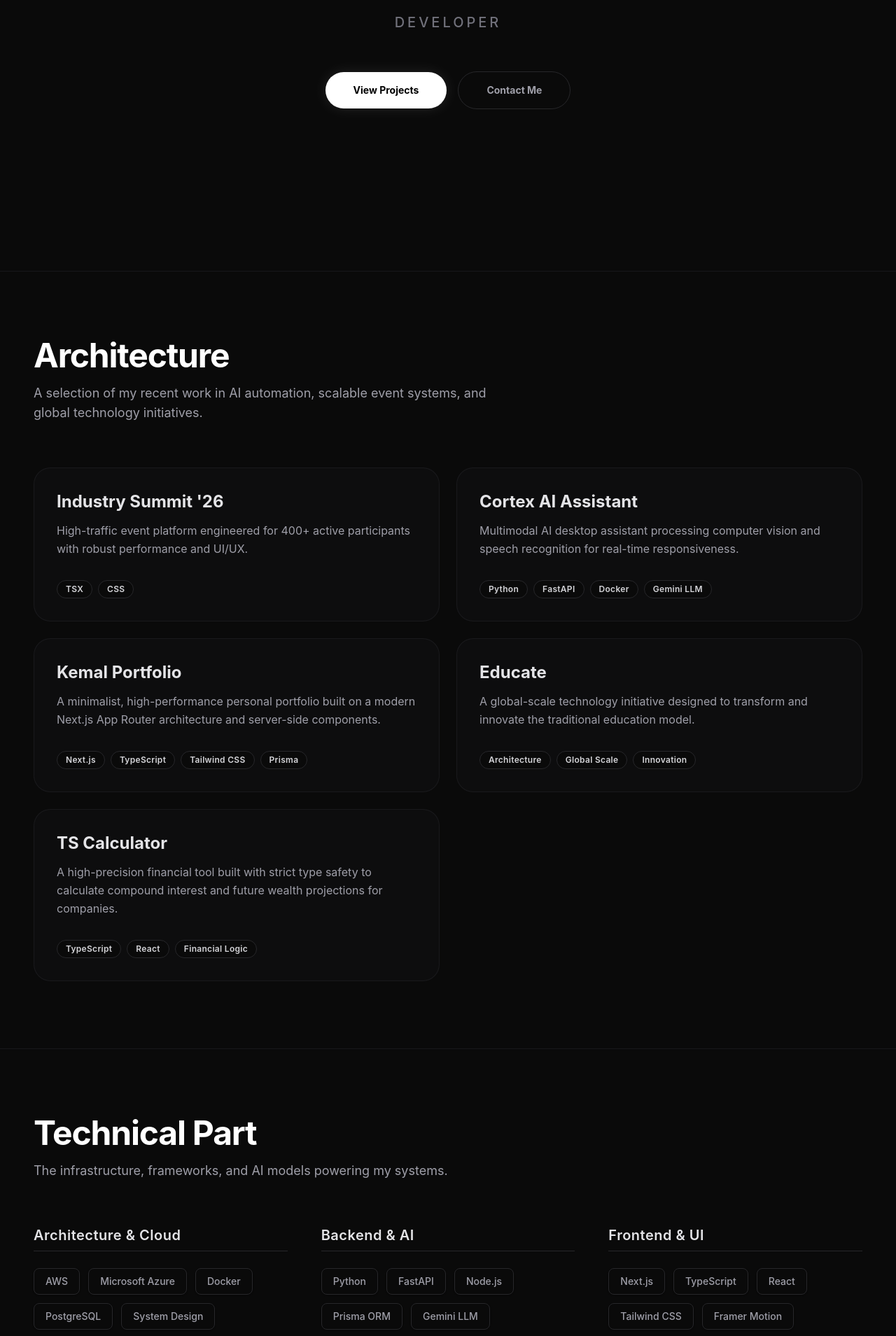
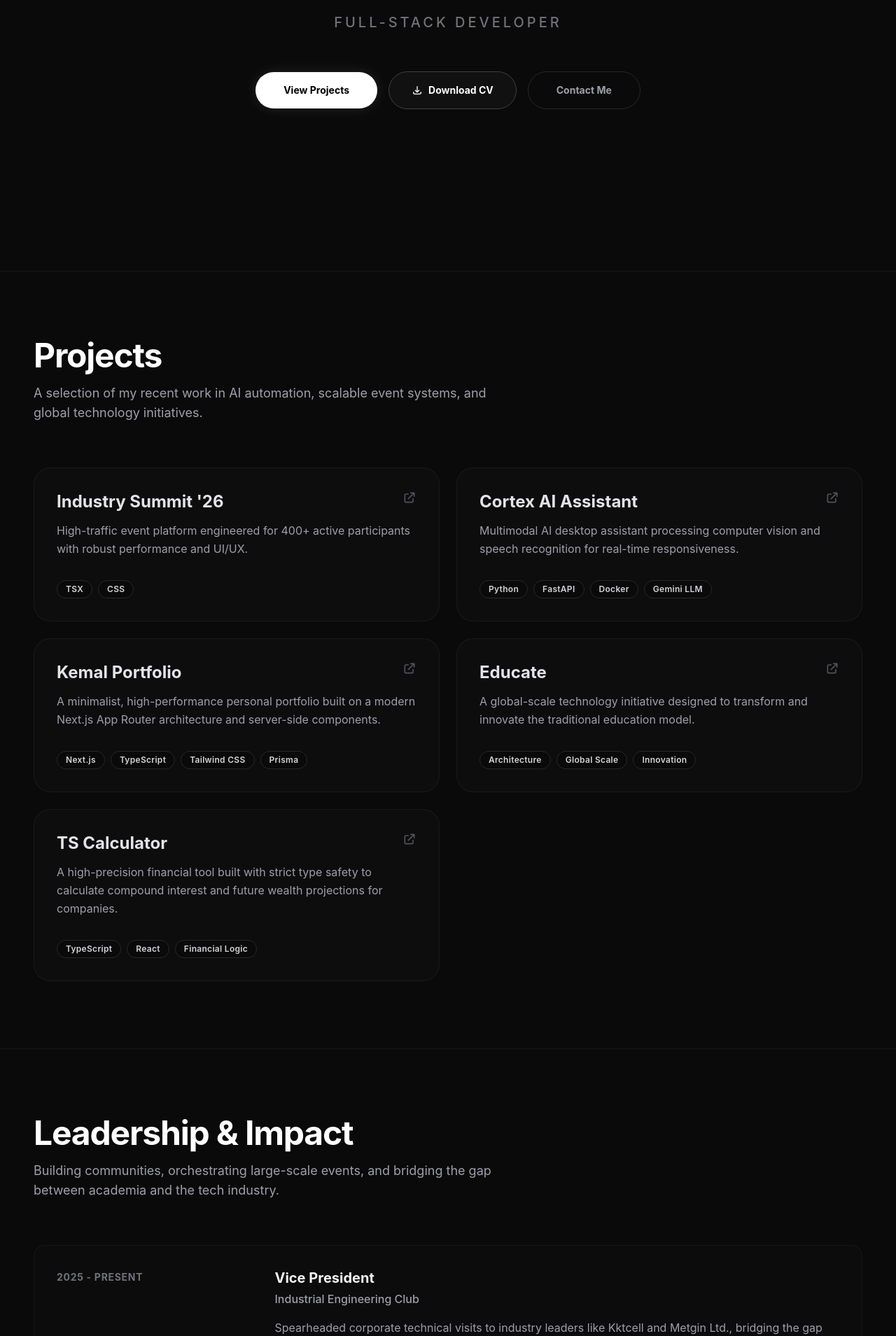
Before and after one commit to kemalpolatyalcin/kemal-portfolio, a Next.js app: page / in a window 1280 px wide. Shown: the part 413-2322 px from the top of the page at 70% size. Built offline with nearby package versions, Linux system fonts and the light colour scheme.

Commit message:
added cv, links to projects buttons and icon

```diff
--- a/src/app/general.css
+++ b/src/app/general.css
@@ -1,5 +1,9 @@
 @import "tailwindcss";
 
 html {
-    scroll-behavior: smooth;
+  scroll-behavior: smooth;
 }
+
+body {
+  overflow-x: hidden;
+}
--- a/src/app/page.tsx
+++ b/src/app/page.tsx
@@ -1,6 +1,5 @@
 "use client";
 import { animate } from "framer-motion";
-import "./general.css";
 export default function Home() {
 
     const projects = [
@@ -8,31 +7,40 @@ export default function Home() {
             title: "Industry Summit '26",
             description: "High-traffic event platform engineered for 400+ active participants with robust performance and UI/UX.",
             tech: ["TSX", "CSS"],
-            link: "#"
+            link: "https://industrysummit.emu.edu.tr/"
         },
         {
             title: "Cortex AI Assistant",
             description: "Multimodal AI desktop assistant processing computer vision and speech recognition for real-time responsiveness.",
             tech: ["Python", "FastAPI", "Docker", "Gemini LLM"],
-            link: "#"
+            link: "https://github.com/kemalpolatyalcin/cortex-ai-assistant"
         },
         {
             title: "Kemal Portfolio",
             description: "A minimalist, high-performance personal portfolio built on a modern Next.js App Router architecture and server-side components.",
             tech: ["Next.js", "TypeScript", "Tailwind CSS", "Prisma"],
-            link: "#"
+            link: "https://github.com/kemalpolatyalcin/kemal-portfolio"
         },
         {
             title: "Educate",
             description: "A global-scale technology initiative designed to transform and innovate the traditional education model.",
             tech: ["Architecture", "Global Scale", "Innovation"],
-            link: "#"
+            link: "https://github.com/kemalpolatyalcin/educate"
         },
         {
             title: "TS Calculator",
             description: "A high-precision financial tool built with strict type safety to calculate compound interest and future wealth projections for companies.",
             tech: ["TypeScript", "React", "Financial Logic"],
-            link: "#"
+            link: "https://github.com/kemalpolatyalcin/ts-calculator"
+        }
+    ];
+
+    const leadership = [
+        {
+            role: "Vice President",
+            organization: "Industrial Engineering Club",
+            description: "Spearheaded corporate technical visits to industry leaders like Kktcell and Metgin Ltd., bridging the gap between academic theory and corporate infrastructure.",
+            date: "2025 - Present"
         }
     ];
 
@@ -74,7 +82,7 @@ export default function Home() {
                             Kemal Polat Yalcin
                         </h1>
                         <p className="text-zinc-500 text-sm md:text-xl font-medium tracking-[0.2em] uppercase animate-in fade-in slide-in-from-bottom-6 duration-1000 delay-200">
-                            Developer
+                            Full-Stack Developer
                         </p>
                     </div>
 
@@ -85,6 +93,14 @@ export default function Home() {
                         >
                             View Projects
                         </button>
+                        <a
+                            href="/001-KemalPolat-Yalcin-CV.pdf"
+                            download="Kemal_Polat_Yalcin_CV.pdf"
+                            className="w-full sm:w-auto px-8 py-4 border border-zinc-700 bg-zinc-900/50 text-white text-sm font-bold rounded-full hover:bg-zinc-800 active:scale-95 transition-all duration-300 flex items-center justify-center gap-2"
+                        >
+                            <svg className="w-4 h-4" fill="none" stroke="currentColor" viewBox="0 0 24 24" xmlns="http://www.w3.org/2000/svg"><path strokeLinecap="round" strokeLinejoin="round" strokeWidth="2" d="M4 16v1a3 3 0 003 3h10a3 3 0 003-3v-1m-4-4l-4 4m0 0l-4-4m4 4V4"></path></svg>
+                            Download CV
+                        </a>
                         <a href="mailto:kemalpolatkemal1@gmail.com" className="w-full sm:w-auto px-10 py-4 border border-zinc-800 text-zinc-400 text-sm font-bold rounded-full hover:bg-zinc-900 hover:text-white active:scale-95 transition-all duration-300">
                             Contact Me
                         </a>
@@ -95,7 +111,7 @@ export default function Home() {
             <section id="projects" className="py-24 px-6 md:px-12 max-w-7xl mx-auto border-t border-zinc-900">
                 <div className="mb-16">
                     <h2 className="text-3xl md:text-5xl font-bold tracking-tight text-white mb-4">
-                        Architecture
+                        Projects
                     </h2>
                     <p className="text-zinc-400 text-lg max-w-2xl">
                         A selection of my recent work in AI automation, scalable event systems, and global technology initiatives.
@@ -104,14 +120,20 @@ export default function Home() {
 
                 <div className="grid grid-cols-1 md:grid-cols-2 lg:grid-cols-2 gap-6">
                     {projects.map((project, index) => (
-                        <div
+                        <a
+                            href={project.link}
+                            target="_blank"
+                            rel="noopener noreferrer"
                             key={index}
-                            className="group relative p-8 bg-zinc-900/30 border border-zinc-800/50 rounded-3xl hover:bg-zinc-800/40 hover:border-zinc-700 transition-all duration-500 flex flex-col justify-between"
+                            className="group relative p-8 bg-zinc-900/30 border border-zinc-800/50 rounded-3xl hover:bg-zinc-800/40 hover:border-zinc-700 transition-all duration-500 flex flex-col justify-between block"
                         >
                             <div>
-                                <h3 className="text-2xl font-bold mb-3 group-hover:text-white text-zinc-200 transition-colors">
-                                    {project.title}
-                                </h3>
+                                <div className="flex justify-between items-start mb-3">
+                                    <h3 className="text-2xl font-bold group-hover:text-white text-zinc-200 transition-colors">
+                                        {project.title}
+                                    </h3>
+                                    <svg className="w-5 h-5 text-zinc-600 group-hover:text-white transition-colors" fill="none" stroke="currentColor" viewBox="0 0 24 24"><path strokeLinecap="round" strokeLinejoin="round" strokeWidth="2" d="M10 6H6a2 2 0 00-2 2v10a2 2 0 002 2h10a2 2 0 002-2v-4M14 4h6m0 0v6m0-6L10 14"></path></svg>
+                                </div>
                                 <p className="text-zinc-400 text-sm md:text-base mb-8 leading-relaxed">
                                     {project.description}
                                 </p>
@@ -126,6 +148,33 @@ export default function Home() {
                                         {tech}
                                     </span>
                                 ))}
+                            </div>
+                        </a>
+                    ))}
+                </div>
+            </section>
+            <section className="py-24 px-6 md:px-12 max-w-7xl mx-auto border-t border-zinc-900">
+                <div className="mb-16">
+                    <h2 className="text-3xl md:text-5xl font-bold tracking-tight text-white mb-4">
+                        Leadership & Impact
+                    </h2>
+                    <p className="text-zinc-400 text-lg max-w-2xl">
+                        Building communities, orchestrating large-scale events, and bridging the gap between academia and the tech industry.
+                    </p>
+                </div>
+
+                <div className="space-y-8">
+                    {leadership.map((item, index) => (
+                        <div key={index} className="flex flex-col md:flex-row md:items-start gap-4 md:gap-8 p-6 md:p-8 bg-zinc-900/20 border border-zinc-800/40 rounded-2xl hover:bg-zinc-900/40 transition-colors">
+                            <div className="md:w-1/4 shrink-0">
+                                <span className="text-sm font-bold text-zinc-500 tracking-wider uppercase">{item.date}</span>
+                            </div>
+                            <div>
+                                <h3 className="text-xl font-bold text-zinc-100 mb-1">{item.role}</h3>
+                                <h4 className="text-md font-medium text-zinc-400 mb-4">{item.organization}</h4>
+                                <p className="text-zinc-400 leading-relaxed text-sm md:text-base">
+                                    {item.description}
+                                </p>
                             </div>
                         </div>
                     ))}
```
Also changed, not shown: 1 other file (tests, documents, lock files or other folders).
